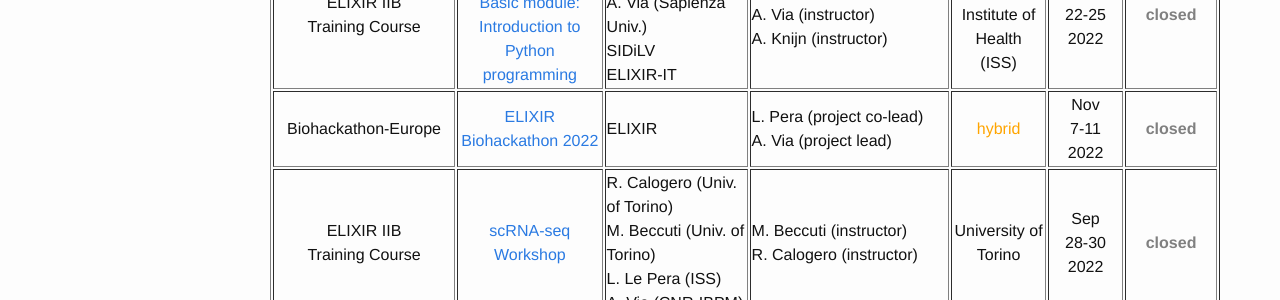
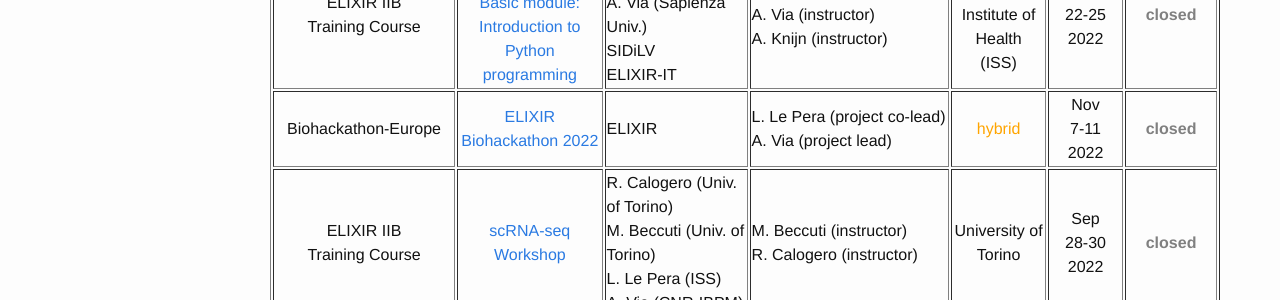
Before and after one commit to ELIXIR-IIB-training/website, a Jekyll site: the page built from _pages/01-all_events.md, in a window 1280 px wide and 900 px high. Shown: the part 343-643 px from the top of the window. Built offline with Jekyll 4.4.1, drawn with Linux system fonts in a browser that asks for light colours; some of the changed text lies outside the part shown.

Commit message:
Correct Le Pera

```diff
--- a/_pages/01-all_events.md
+++ b/_pages/01-all_events.md
@@ -27,7 +27,7 @@ permalink: /all_events/
    <td height="50" align="center">Biohackathon-Europe</td>
    <td height="50" width="220" align="center"><a href="https://www.biohackathon-europe.org/index.html">ELIXIR<br>Biohackathon 2022</a></td>
    <td height="50" width="150">ELIXIR</td>
-   <td height="50" width="150">L. Pera (project co-lead)<br>A. Via (project lead)</td>
+   <td height="50" width="150">L. Le Pera (project co-lead)<br>A. Via (project lead)</td>
    <td height="50" align="center"><font color="orange">hybrid</font></td>
    <td height="50" width="75" align="center">Nov<br>7-11<br>2022</td>
    <td height="50" align="center"><font color="grey"><b>closed</b></font></td>
@@ -135,7 +135,7 @@ permalink: /all_events/
 <td height="50" align="center">Biohackathon-Europe</td>
    <td height="50" width="220" align="center"><a href="https://www.biohackathon-europe.org/index.html">ELIXIR<br>Biohackathon 2021</a></td>
    <td height="50" width="150">ELIXIR<br>NBDC<br>DBCLS</td>
-   <td height="50" width="150">V. Colonna (advisor)<br>L. Pera (project lead)<br>A. Via (project co-lead)</td>
+   <td height="50" width="150">V. Colonna (advisor)<br>L. Le Pera (project lead)<br>A. Via (project co-lead)</td>
    <td height="50" align="center"><font color="orange">hybrid</font></td>
    <td height="50" width="75" align="center">Nov<br>8-12<br>2021</td>
    <td height="50" align="center"><font color="grey"><b>closed</b></font></td>
```
